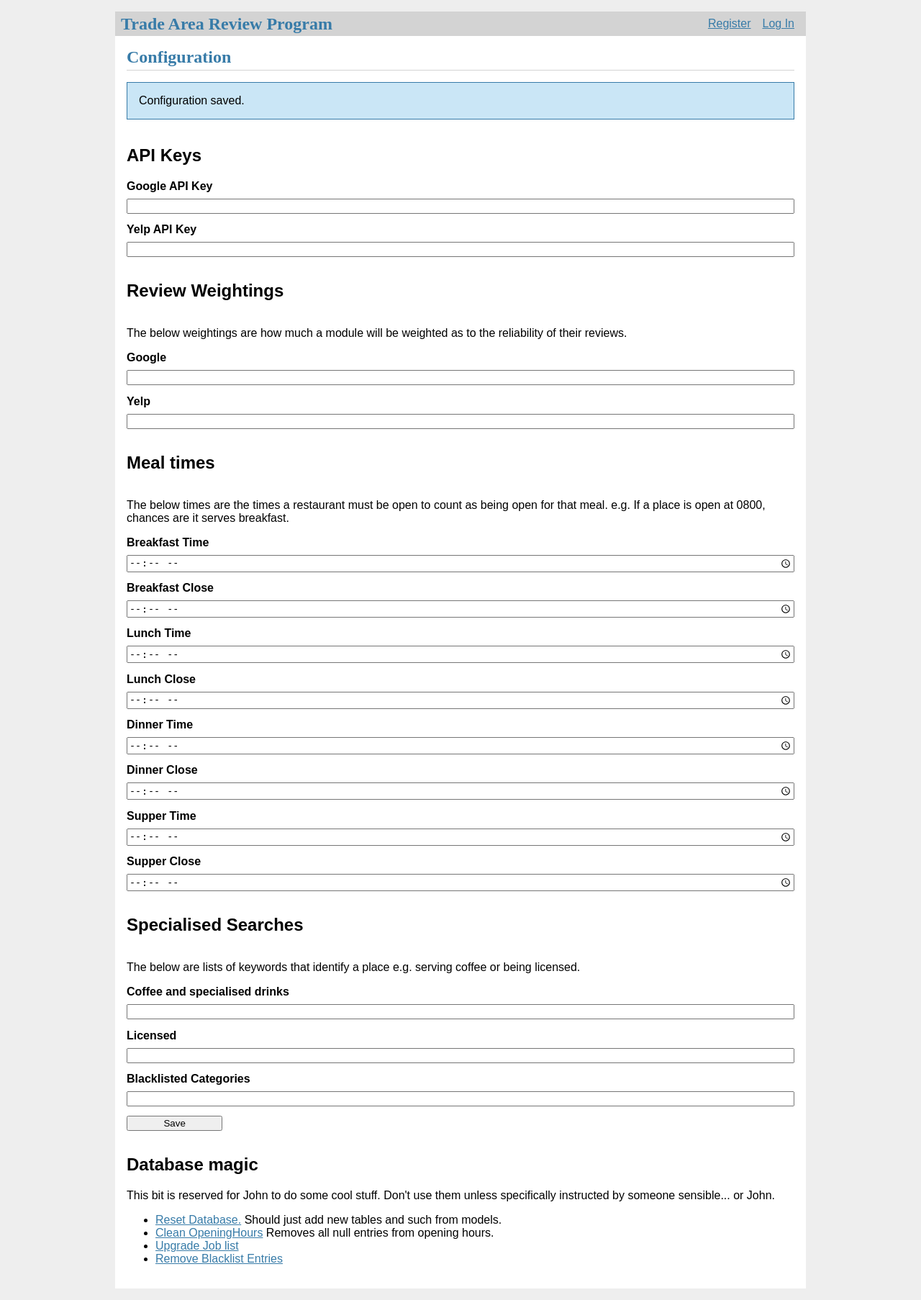
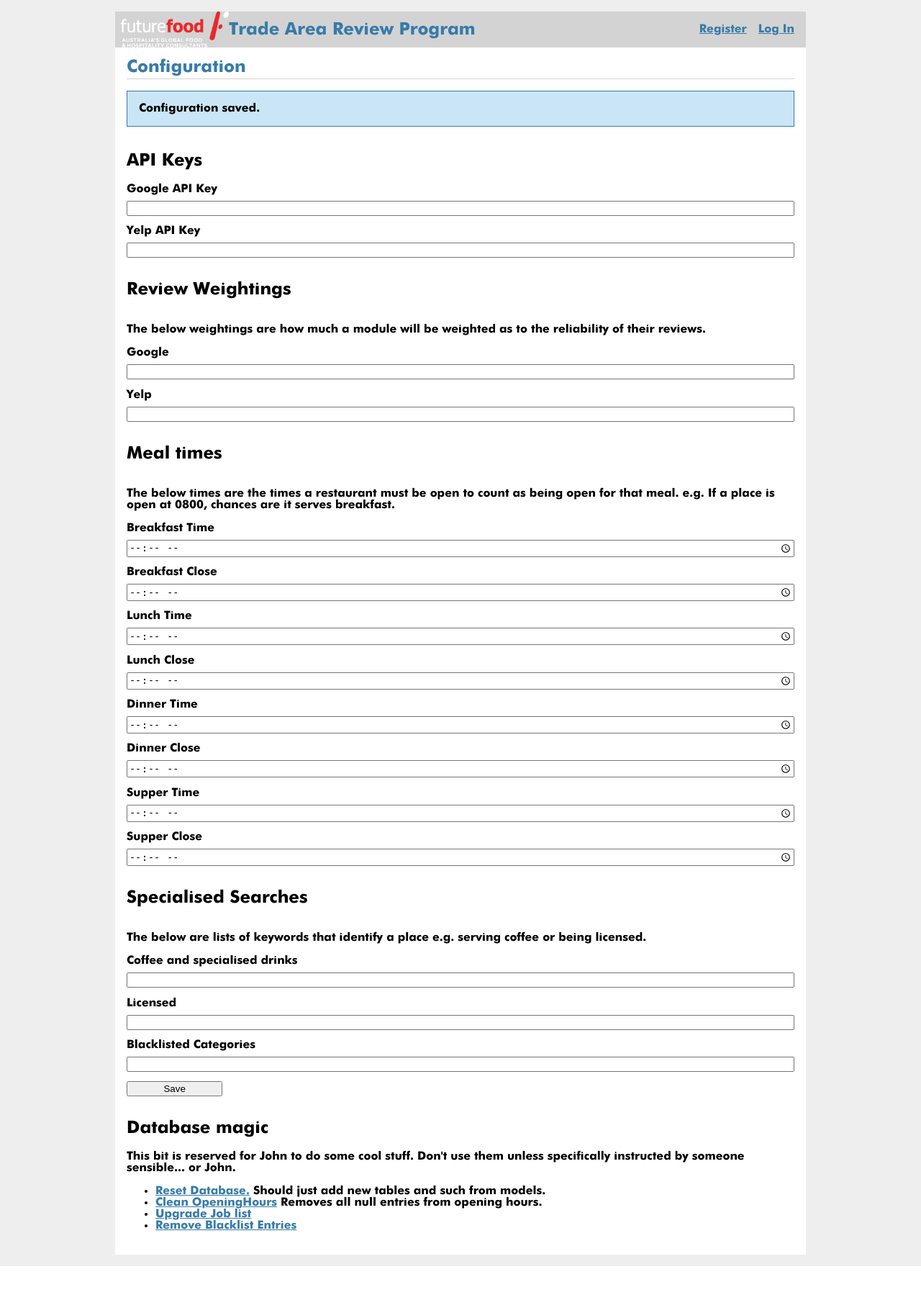
Before and after one commit to johnchampions/TARP, a Flask app: page /configure in a window 1280 px wide. Shown: the whole page at 72% size. After the commit the page ends 1759 px from the top, so only its background shows below. Run offline with Flask 2, Linux system fonts and the light colour scheme; data that the repository does not hold is empty.

Commit message:
Style change up

```diff
--- a/static/style.css
+++ b/static/style.css
@@ -1,6 +1,10 @@
-html { font-family: sans-serif; background: #eee; padding: 1rem; }
+@font-face {
+	font-family: futura;
+	src: url(unicode.futurab.ttf)
+}
+html { font-family: futura; background: #eee; padding: 1rem; }
 body { max-width: 960px; margin: 0 auto; background: white; }
-h1 { font-family: serif; color: #377ba8; margin: 1rem 0; }
+h1 { font-family: futura; color: #377ba8; margin: 1rem 0; }
 a { color: #377ba8; }
 hr { border: none; border-top: 1px solid lightgray; }
 nav { background: lightgray; display: flex; align-items: center; padding: 0 0.5rem; }
--- a/templates/base.html
+++ b/templates/base.html
@@ -4,6 +4,7 @@
     <link rel="stylesheet" href="{{ url_for('static', filename='style.css') }}" />
 </head>
 <nav>
+    <img src="/static/FF_logo.png" style="width: 150px; height: 50px;" />
     <h1>Trade Area Review Program</h1>
     <ul>
         {% if g.user %}
```
Also changed, not shown: static/FF_logo.png (added), static/unicode.futurab.ttf (added).
